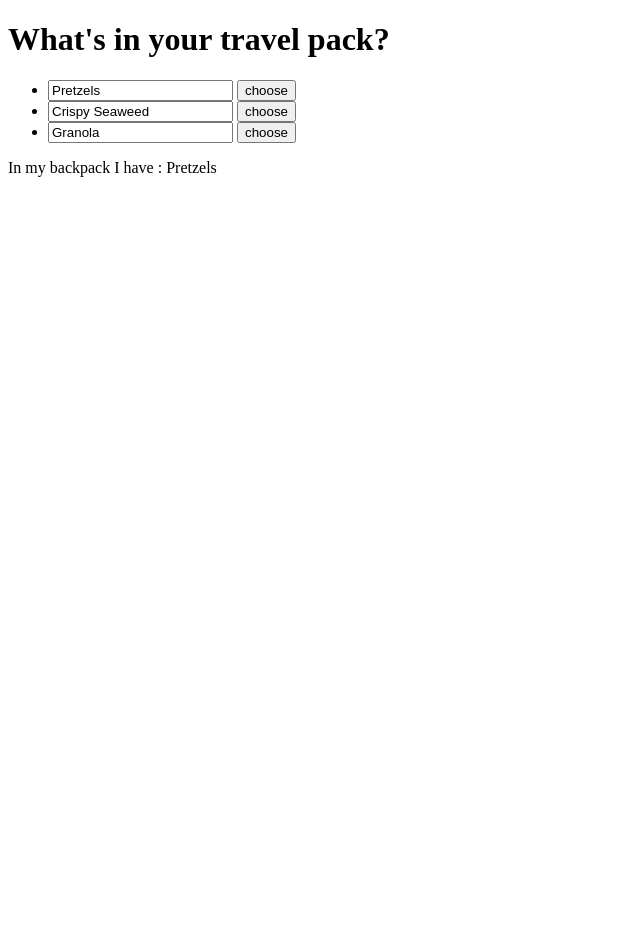
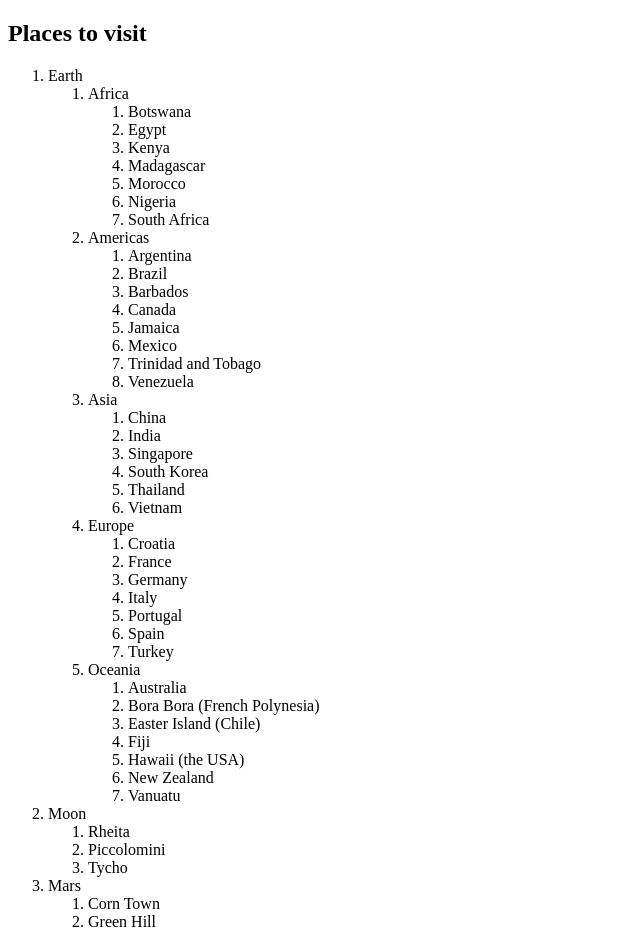
Before and after one commit to Devanshukoli/full-stack-submission-repo, a React (Vite) app: page / in a window 1280 px wide. Shown: the whole page, without its empty margins (0-640 px from the left). Before the commit the page ends 800 px from the top, so only its background shows below. Built offline with nearby package versions, Linux system fonts and the light colour scheme.

Commit message:
add different app component and raw data file

```diff
--- a/src/App.jsx
+++ b/src/App.jsx
@@ -1,42 +1,34 @@
-import { useState } from "react";
+import { useState } from 'react';
+import { initialTravelPlan } from './data/places.js';
 
-const initialValues = [
-  { title: 'Pretzels', id: 0 },
-  { title: 'Crispy Seaweed', id: 1 },
-  { title: 'Granola', id: 2 },
-]
-
-const App = () => {
-  const [items, setItems] = useState(initialValues);
-  const [selectedId, setSelectedId] = useState(0)
-
-  const selectedItem = items.find(item => item.id === selectedId)
-
-  const handleItemChange = (id, e) => {
-    setItems(items.map((item) => {
-      if (item.id === id) {
-        return { ...item, title: e.target.value }
-      } else {
-        return item
-      }
-    }))
-  }
-
+function PlaceTree({ place }) {
+  const childPlaces = place.childPlaces;
+  console.log(childPlaces)
   return (
-    <div>
-      <h1>What's in your travel pack?</h1>
-      <ul>
-        {items.map((i) => (
-          <li key={i.id}>
-            <input value={i.title} onChange={(e) => handleItemChange(i.id, e)}></input>
-            {' '}
-            <button onClick={() => setSelectedId(i.id)}>choose</button>
-          </li>
-        ))}
-      </ul>
-      <p>In my backpack I have : {selectedItem.title}</p>
-    </div>
-  )
+    <li>
+      {place.title}
+      {childPlaces.length > 0 && (
+        <ol>
+          {childPlaces.map(place => (
+            <PlaceTree key={place.id} place={place} />
+          ))}
+        </ol>
+      )}
+    </li>
+  );
 }
 
-export default App;
+export default function TravelPlan() {
+  const [plan, setPlan] = useState(initialTravelPlan);
+  const planets = plan.childPlaces;
+  return (
+    <>
+      <h2>Places to visit</h2>
+      <ol>
+        {planets.map(place => (
+          <PlaceTree key={place.id} place={place} />
+        ))}
+      </ol>
+    </>
+  );
+}
--- /dev/null
+++ b/src/data/places.js
@@ -0,0 +1,197 @@
+export const initialTravelPlan = {
+  id: 0,
+  title: '(Root)',
+  childPlaces: [{
+    id: 1,
+    title: 'Earth',
+    childPlaces: [{
+      id: 2,
+      title: 'Africa',
+      childPlaces: [{
+        id: 3,
+        title: 'Botswana',
+        childPlaces: []
+      }, {
+        id: 4,
+        title: 'Egypt',
+        childPlaces: []
+      }, {
+        id: 5,
+        title: 'Kenya',
+        childPlaces: []
+      }, {
+        id: 6,
+        title: 'Madagascar',
+        childPlaces: []
+      }, {
+        id: 7,
+        title: 'Morocco',
+        childPlaces: []
+      }, {
+        id: 8,
+        title: 'Nigeria',
+        childPlaces: []
+      }, {
+        id: 9,
+        title: 'South Africa',
+        childPlaces: []
+      }]
+    }, {
+      id: 10,
+      title: 'Americas',
+      childPlaces: [{
+        id: 11,
+        title: 'Argentina',
+        childPlaces: []
+      }, {
+        id: 12,
+        title: 'Brazil',
+        childPlaces: []
+      }, {
+        id: 13,
+        title: 'Barbados',
+        childPlaces: []
+      }, {
+        id: 14,
+        title: 'Canada',
+        childPlaces: []
+      }, {
+        id: 15,
+        title: 'Jamaica',
+        childPlaces: []
+      }, {
+        id: 16,
+        title: 'Mexico',
+        childPlaces: []
+      }, {
+        id: 17,
+        title: 'Trinidad and Tobago',
+        childPlaces: []
+      }, {
+        id: 18,
+        title: 'Venezuela',
+        childPlaces: []
+      }]
+    }, {
+      id: 19,
+      title: 'Asia',
+      childPlaces: [{
+        id: 20,
+        title: 'China',
+        childPlaces: []
+      }, {
+        id: 21,
+        title: 'India',
+        childPlaces: []
+      }, {
+        id: 22,
+        title: 'Singapore',
+        childPlaces: []
+      }, {
+        id: 23,
+        title: 'South Korea',
+        childPlaces: []
+      }, {
+        id: 24,
+        title: 'Thailand',
+        childPlaces: []
+      }, {
+        id: 25,
+        title: 'Vietnam',
+        childPlaces: []
+      }]
+    }, {
+      id: 26,
+      title: 'Europe',
+      childPlaces: [{
+        id: 27,
+        title: 'Croatia',
+        childPlaces: [],
+      }, {
+        id: 28,
+        title: 'France',
+        childPlaces: [],
+      }, {
+        id: 29,
+        title: 'Germany',
+        childPlaces: [],
+      }, {
+        id: 30,
+        title: 'Italy',
+        childPlaces: [],
+      }, {
+        id: 31,
+        title: 'Portugal',
+        childPlaces: [],
+      }, {
+        id: 32,
+        title: 'Spain',
+        childPlaces: [],
+      }, {
+        id: 33,
+        title: 'Turkey',
+        childPlaces: [],
+      }]
+    }, {
+      id: 34,
+      title: 'Oceania',
+      childPlaces: [{
+        id: 35,
+        title: 'Australia',
+        childPlaces: [],
+      }, {
+        id: 36,
+        title: 'Bora Bora (French Polynesia)',
+        childPlaces: [],
+      }, {
+        id: 37,
+        title: 'Easter Island (Chile)',
+        childPlaces: [],
+      }, {
+        id: 38,
+        title: 'Fiji',
+        childPlaces: [],
+      }, {
+        id: 39,
+        title: 'Hawaii (the USA)',
+        childPlaces: [],
+      }, {
+        id: 40,
+        title: 'New Zealand',
+        childPlaces: [],
+      }, {
+        id: 41,
+        title: 'Vanuatu',
+        childPlaces: [],
+      }]
+    }]
+  }, {
+    id: 42,
+    title: 'Moon',
+    childPlaces: [{
+      id: 43,
+      title: 'Rheita',
+      childPlaces: []
+    }, {
+      id: 44,
+      title: 'Piccolomini',
+      childPlaces: []
+    }, {
+      id: 45,
+      title: 'Tycho',
+      childPlaces: []
+    }]
+  }, {
+    id: 46,
+    title: 'Mars',
+    childPlaces: [{
+      id: 47,
+      title: 'Corn Town',
+      childPlaces: []
+    }, {
+      id: 48,
+      title: 'Green Hill',
+      childPlaces: []
+    }]
+  }]
+};
```
